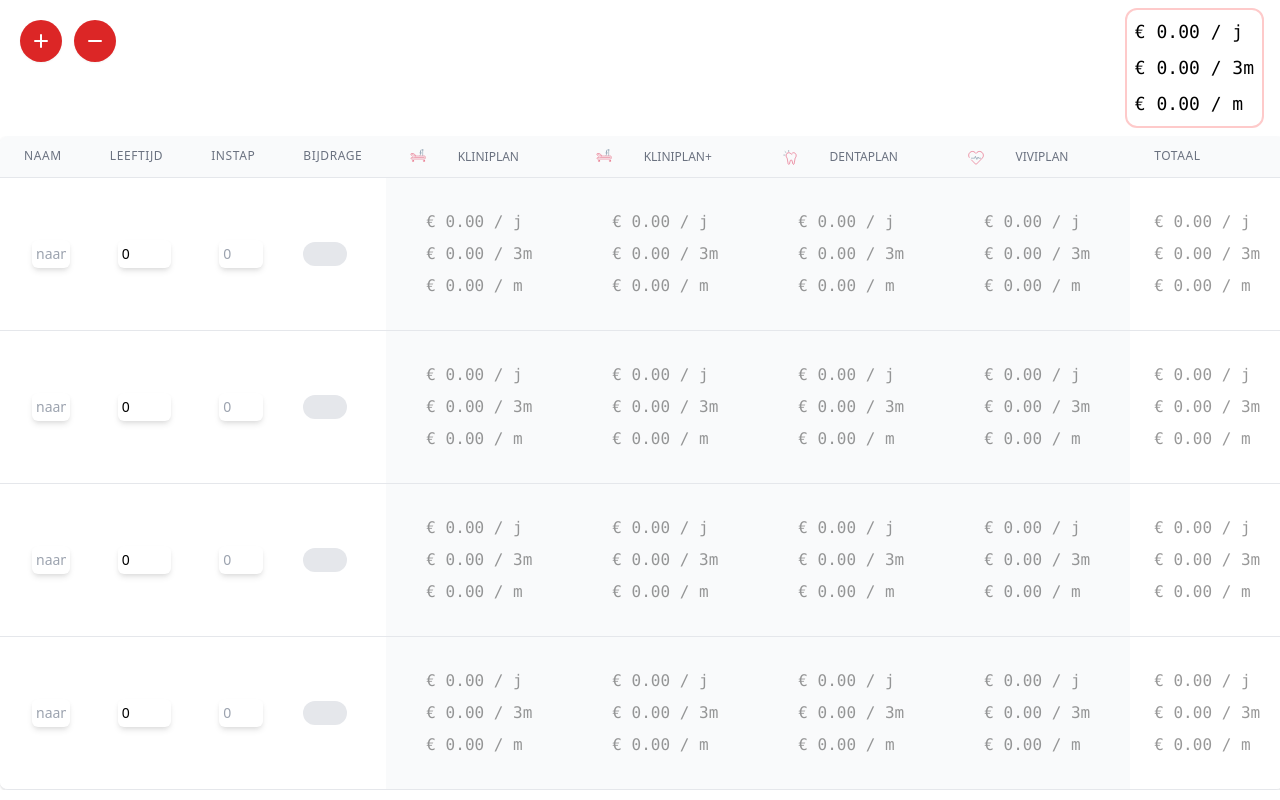
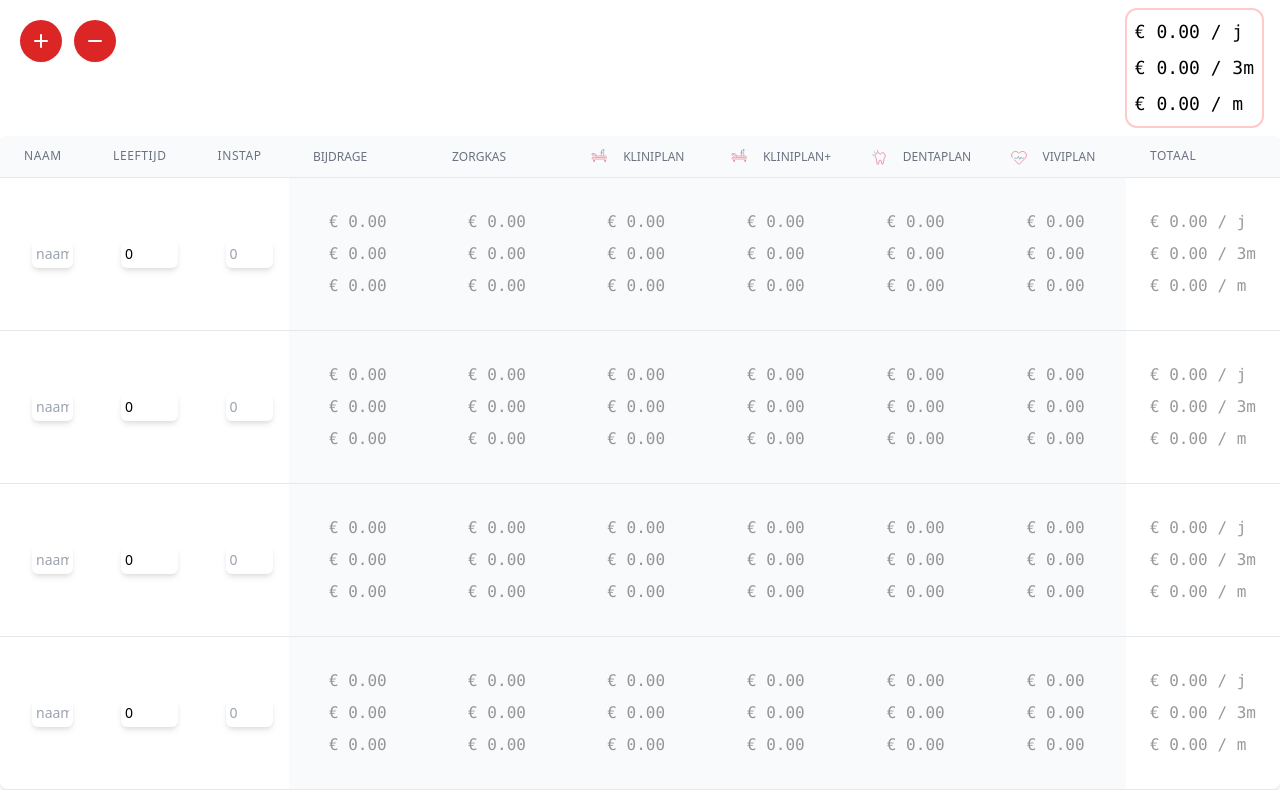
Before and after one commit to Pieter-hogent/bondmoyson, a React (Create React App) app: page / in a window 1280 px wide. Built offline with nearby package versions, Linux system fonts and the light colour scheme.

Commit message:
consistent interface for bijdrage/zorgkas'

```diff
--- a/src/App.js
+++ b/src/App.js
@@ -3,14 +3,19 @@ import './App.css';
 import PersonInsurance from './components/PersonInsurance';
 import { calculateTotal } from './model/pricetable';
 
-const insurances = ['kliniplan', 'kliniplanplus', 'dentaplan', 'viviplan'];
+const insurances = [
+	'bijdrage',
+	'zorgkas',
+	'kliniplan',
+	'kliniplanplus',
+	'dentaplan',
+	'viviplan',
+];
 const emptyPerson = {
 	name: '',
 	age: 0,
 	startAge: 0,
 	insurances: {},
-	chargeable: false,
-	chargeableCanChange: false,
 };
 
 function App() {
@@ -19,6 +24,8 @@ function App() {
 
 	useEffect(() => {
 		insurances.map((ins) => (emptyPerson.insurances[ins] = false));
+		emptyPerson.insurances['zorgkas'] = true;
+		emptyPerson.insurances['bijdrage'] = true;
 		setState([emptyPerson, emptyPerson, emptyPerson, emptyPerson]);
 	}, []);
 
@@ -53,12 +60,9 @@ function App() {
 					person.insurances['kliniplan'] = false;
 				}
 
-				// force 'ten laste' based on age
-				if (person.age >= 25) person.chargeable = true;
-				// if (person.age < 18) person.chargeable = false;
-
-				person.chargeableCanChange = person.age < 25; // && person.age >= 18;
-
+				if (oldPerson.age !== person.age) {
+					person.insurances['bijdrage'] = person.age >= 25;
+				}
 				return person;
 			}
 			return oldPerson;
@@ -85,6 +89,7 @@ function App() {
 	};
 
 	const imageNameForInsurance = (ins) => {
+		if (ins === 'zorgkas' || ins === 'bijdrage') return null;
 		if (ins === 'kliniplanplus')
 			return process.env.PUBLIC_URL + '/icon-kliniplan.svg';
 		return process.env.PUBLIC_URL + '/icon-' + ins + '.svg';
@@ -188,12 +193,7 @@ function App() {
 										>
 											instap
 										</th>
-										<th
-											scope="col"
-											className="px-6 py-3 text-left text-xs font-medium text-gray-500 uppercase tracking-wider"
-										>
-											bijdrage
-										</th>
+
 										{insurances.map((i) => {
 											return (
 												<th
@@ -201,11 +201,15 @@ function App() {
 													className="px-6 py-3 text-left text-xs font-medium text-gray-500 uppercase  "
 												>
 													<span className="inline-grid grid-cols-3 gap-x-1 align-middle">
-														<img
-															src={imageNameForInsurance(i)}
-															width="16px"
-															height="16px"
-														></img>
+														{imageNameForInsurance(i) ? (
+															<img
+																src={imageNameForInsurance(i)}
+																width="16px"
+																height="16px"
+															></img>
+														) : (
+															''
+														)}
 														<span className="align-middle">
 															{insuranceNameForInsurance(i)}
 														</span>
--- a/src/components/InputNameAge.js
+++ b/src/components/InputNameAge.js
@@ -31,45 +31,6 @@ export default function InputNameAge({ handleChange, person }) {
 					placeholder={person.age}
 				/>
 			</td>
-			<td className="px-6 py-4 whitespace-nowrap">
-				<div class="flex items-center">
-					<button
-						type="button"
-						aria-pressed="false"
-						aria-labelledby="toggleLabel"
-						className={
-							(person.chargeable ? 'bg-red-400' : 'bg-gray-200') +
-							' relative inline-flex place-self-center flex-shrink-0 h-6 w-11 border-2 border-transparent rounded-full cursor-pointer transition-colors ease-in-out duration-200 focus:outline-none focus:ring-2 focus:ring-offset-2 focus:ring-red-500'
-						}
-						onClick={(evt) => {
-							if (person.chargeableCanChange) {
-								evt.target = {
-									name: 'chargeable',
-									type: 'checkbox',
-									value: !person.chargeable,
-								};
-								handleChange(evt);
-							} else {
-								evt.preventDefault();
-								return true;
-							}
-						}}
-					>
-						{/* <span class="sr-only">Use setting</span> */}
-						{person.chargeableCanChange ? (
-							<span
-								aria-hidden="true"
-								className={
-									(person.chargeable ? 'translate-x-5' : 'translate-x-0') +
-									' pointer-events-none  inline-block h-5 w-5 rounded-full bg-white shadow transform ring-0 transition ease-in-out duration-200'
-								}
-							></span>
-						) : (
-							''
-						)}
-					</button>
-				</div>
-			</td>
 		</>
 	);
 }
--- a/src/components/InsuranceEntry.js
+++ b/src/components/InsuranceEntry.js
@@ -12,9 +12,9 @@ export default function InsuranceEntry({ price, active, toggle }) {
 				className={spanCssClass + ' inline-grid grid-rows-3 gap-y-2 p-2 m-2'}
 				onClick={toggle}
 			>
-				<span className="font-mono"> € {price.toFixed(2)} / j</span>
-				<span className="font-mono"> € {(price / 4).toFixed(2)} / 3m</span>
-				<span className="font-mono"> € {(price / 12).toFixed(2)} / m</span>
+				<span className="font-mono"> € {price.toFixed(2)}</span>
+				<span className="font-mono"> € {(price / 4).toFixed(2)}</span>
+				<span className="font-mono"> € {(price / 12).toFixed(2)}</span>
 			</span>
 		</td>
 	);
--- a/src/model/pricetable.js
+++ b/src/model/pricetable.js
@@ -3,10 +3,19 @@ import { viviplan } from './viviplan';
 import { kliniplan } from './kliniplan';
 import { kliniplanplus } from './kliniplanplus';
 
-const prices = { kliniplan, kliniplanplus, dentaplan, viviplan };
-
-const ziekenfondsbijdrage = 89.76;
-const zorgkas = 54;
+const bijdrage = [{ start: 999, from: 0, to: 999, price: 89.76 }];
+const zorgkas = [
+	{ start: 999, from: 0, to: 25, price: 0 },
+	{ start: 999, from: 26, to: 999, price: 54 },
+];
+const prices = {
+	bijdrage,
+	zorgkas,
+	kliniplan,
+	kliniplanplus,
+	dentaplan,
+	viviplan,
+};
 
 export const getInsurancePrice = (plan, age, startAge = null) => {
 	if (!age) return 0;
@@ -37,7 +46,7 @@ export const calculateTotal = (person) => {
 			total += getInsurancePrice(ins, person.age, person.startAge);
 		}
 	});
-	if (person.age >= 26) total += zorgkas;
-	if (person.chargeable) total += ziekenfondsbijdrage;
+	// if (person.age >= 26) total += zorgkas;
+	// if (person.chargeable) total += ziekenfondsbijdrage;
 	return total;
 };
```
Also changed, not shown: 1 other file (tests, documents, lock files or other folders).
